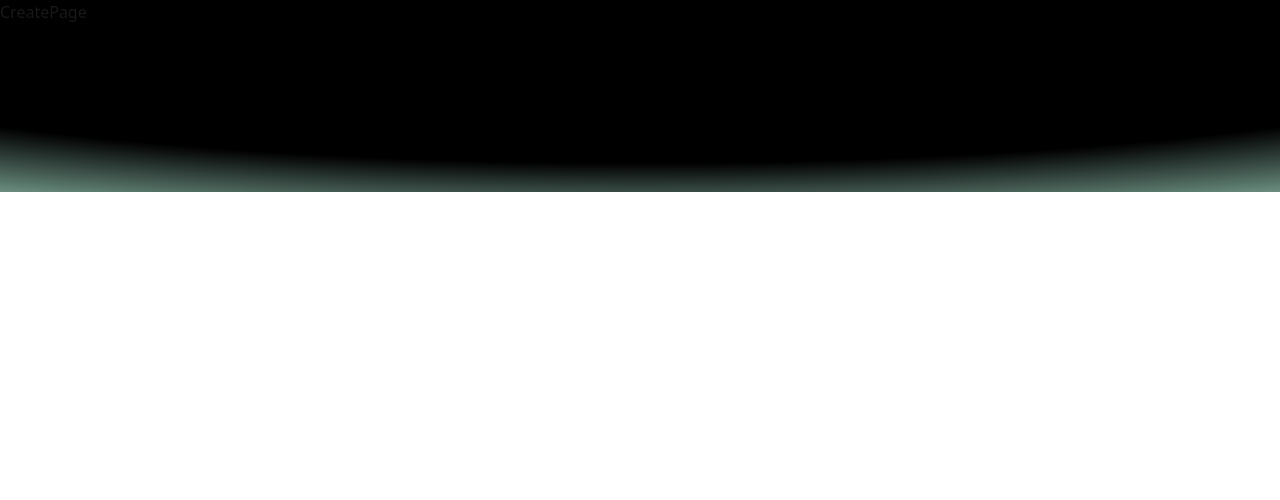
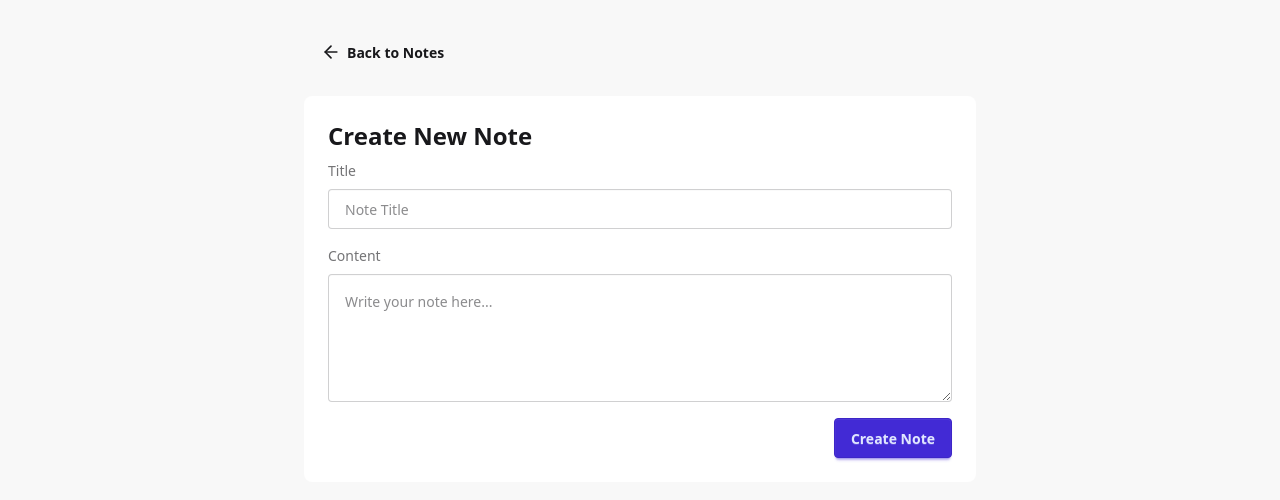
Before and after one commit to RushabhJadhav/mern-thinkboard, a React (Vite) app in the folder frontend/: page /create in a window 1280 px wide. Shown: the top 500 px of the page. Built offline with nearby package versions, Linux system fonts and the light colour scheme.

Commit message:
create page updated

```diff
--- a/frontend/src/App.jsx
+++ b/frontend/src/App.jsx
@@ -18,4 +18,4 @@
   )
 }
 
-export default App
+export default App;
--- a/frontend/src/components/NavBar.jsx
+++ b/frontend/src/components/NavBar.jsx
@@ -19,4 +19,4 @@
   )
 }
 
-export default NavBar
+export default NavBar;
--- /dev/null
+++ b/frontend/src/lib/axios.js
@@ -0,0 +1,7 @@
+import axios from "axios";
+
+const api = axios.create({
+    baseURL: "http://localhost:5001/api"
+})
+
+export default api;
--- a/frontend/src/pages/CreatePage.jsx
+++ b/frontend/src/pages/CreatePage.jsx
@@ -1,7 +1,90 @@
+import api from "../lib/axios";
+import { ArrowLeftIcon } from "lucide-react";
+import { useState } from "react";
+import toast from "react-hot-toast";
+import { Link, useNavigate } from "react-router";
 
 const CreatePage = () => {
+  const [title, setTitle] = useState("");
+  const [content, setContent] = useState("");
+  const [loading, setLoading] = useState(false);
+
+  const navigate = useNavigate();
+
+  const handleSubmit = async (e) => {
+    e.preventDefault();
+
+    if(!title.trim() || !content.trim()) {
+      toast.error("All fields required");
+      return;
+    }
+
+    setLoading(true);
+
+    try {
+      const res = await api.post("notes", {
+        title,
+        content
+      });
+      toast.success("Note created successfully!");
+      console.log(res)
+      navigate("/");
+    } catch (error) {
+      console.log(error);
+      toast.error("Failed to create note");
+    } finally {
+      setLoading(false);
+    }
+  }
+
   return (
-    <div>CreatePage</div>
+    <div className="min-h-screen bg-base-200">
+      <div className="container mx-auto px-4 py-8">
+        <div className="max-w-2xl mx-auto">
+          <Link to={"/"} className="btn btn-ghost mb-6">
+            <ArrowLeftIcon className="size-5" />
+            Back to Notes
+          </Link>
+
+          <div className="card bg-base-100">
+            <div className="card-body">
+              <h2 className="card-title text-2xl">Create New Note</h2>
+              <form onSubmit={handleSubmit}>
+                <div className="form-control mb-4">
+                  <label className="label mb-2">
+                    <span className="label-text">Title</span>
+                  </label>
+                  <input type="text"
+                    placeholder="Note Title"
+                    className="input input-bordered w-full max-w-none p-4"
+                    value={title}
+                    onChange={e => setTitle(e.target.value)}
+                  />
+                </div>
+
+                <div className="form-control mb-4">
+                  <label className="label mb-2">
+                    <span className="label-text">Content</span>
+                  </label>
+                  <textarea
+                    placeholder="Write your note here..."
+                    className="textarea textarea-bordered h-32 w-full max-w-none p-4"
+                    value={content}
+                    onChange={e => setContent(e.target.value)}
+                  ></textarea>
+                </div>
+
+                <div className="card-actions justify-end">
+                  <button type="submit" className="btn btn-primary" disabled={loading}>
+                    {loading ? "Creating..." : "Create Note"}
+                  </button>
+                </div>
+              </form>
+            </div>
+          </div>
+        </div>
+      </div>
+    </div>
   )
 }
 
--- a/frontend/src/pages/HomePage.jsx
+++ b/frontend/src/pages/HomePage.jsx
@@ -1,7 +1,7 @@
 import { useEffect, useState } from "react";
 import NavBar from "../components/NavBar";
 import RateLimited from "../components/RateLimited";
-import axios from "axios";
+import api from "../lib/axios";
 import toast from "react-hot-toast";
 import NoteCard from "../components/NoteCard";
 
@@ -13,7 +13,7 @@
   useEffect(() => {
     const fetchNotes = async () => {
       try {
-        const res = await axios.get("http://localhost:5001/api/notes/");
+        const res = await api.get("/notes");
         setNotes(res.data);
         setIsRateLimited(false);
       } catch(error) {
```
